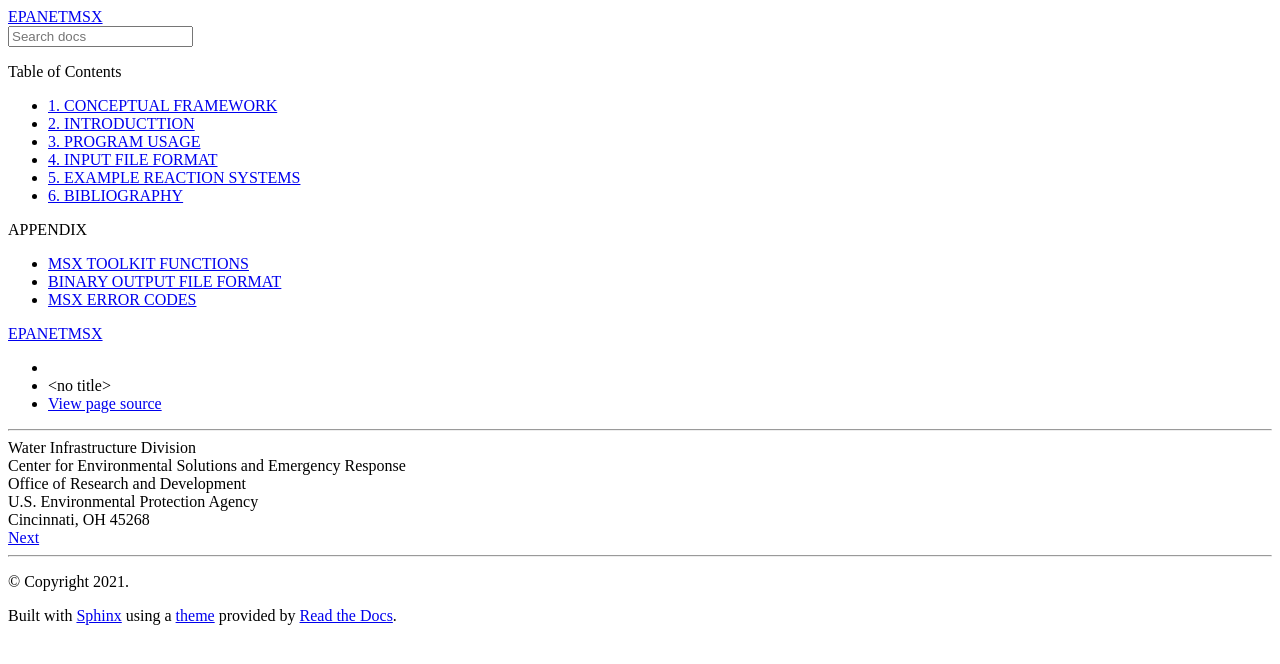
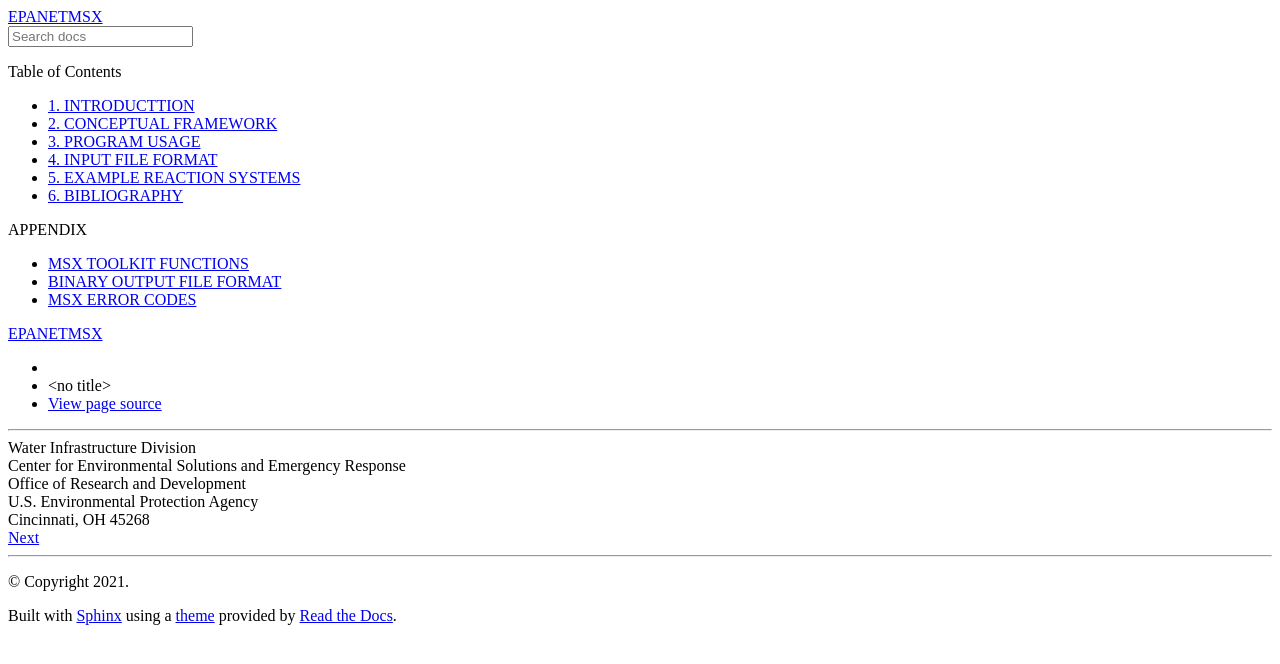
Before and after one commit to fengshang1972/EPANETMSX2Manual, a Sphinx documentation site: the page built from docs/index.rst, in a window 1280 px wide. Shown: the top 664 px of the page. Built offline with Sphinx 7.4.7 and the Read the Docs theme 2.0.0, drawn with Linux system fonts in a browser that asks for light colours.

Commit message:
Correct chapter sequence

```diff
--- a/docs/index.rst
+++ b/docs/index.rst
@@ -14,8 +14,8 @@
    :caption: Table of Contents
    :hidden:
 
+   1_introduction.rst
    2_framework.rst
-   1_introduction.rst
    3_programusage.rst
    4_inputformat.rst
    5_examplesystems.rst
--- a/docs/index_latex.rst
+++ b/docs/index_latex.rst
@@ -1,8 +1,8 @@
 .. toctree::
    :maxdepth: 2
 
+   1_introduction.rst
    2_framework.rst
-   1_introduction.rst
    3_programusage.rst
    4_inputformat.rst
    5_examplesystems.rst
```
